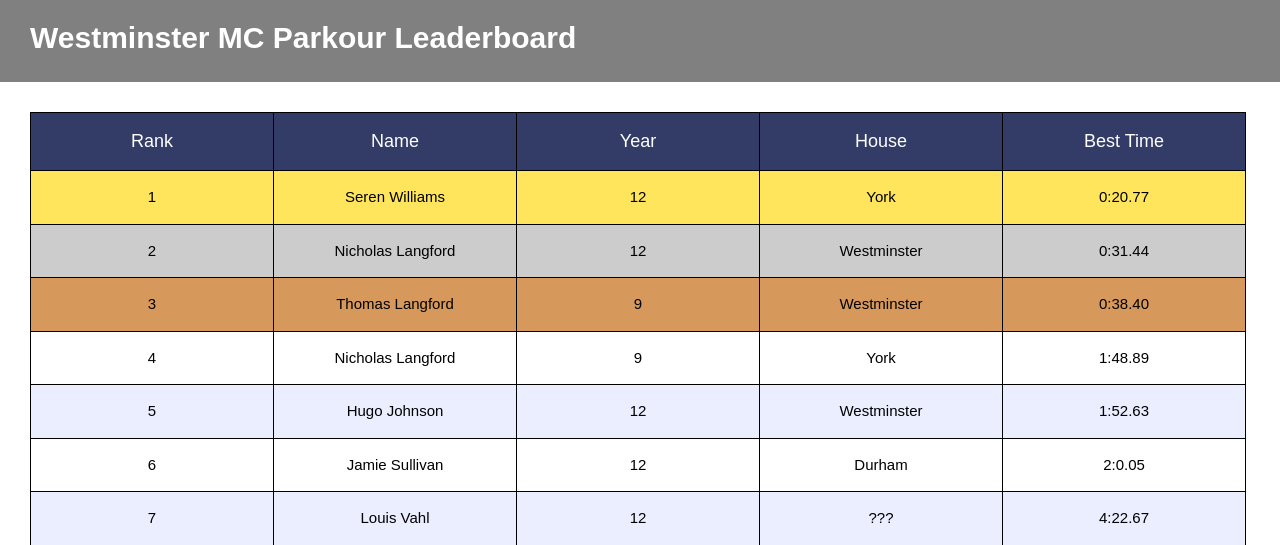
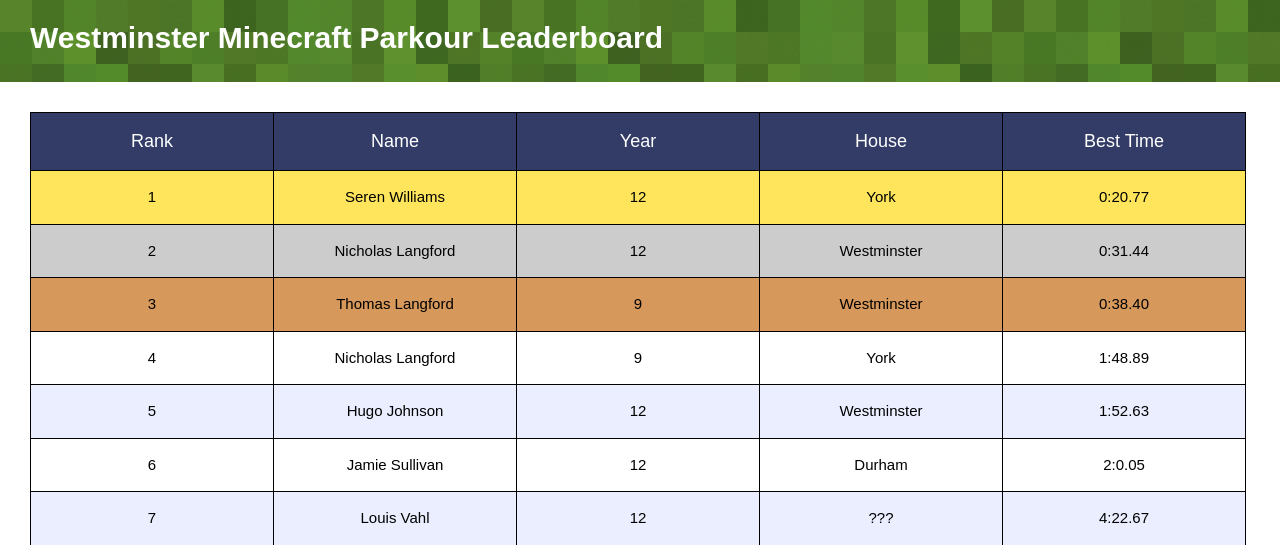
Before and after one commit to scorpiontornado/ParkourLeaderboard, a Flask app: page / in a window 1280 px wide. Shown: the top 545 px of the page. Run offline with Flask 2, Linux system fonts and the light colour scheme.

Commit message:
Added tiling grass texture as the background to the heading

```diff
--- a/static/css/main.css
+++ b/static/css/main.css
@@ -19,7 +19,7 @@
 /* https://stackoverflow.com/questions/29578633/how-do-i-place-a-button-next-to-a-heading/29578663 */
 
 #h {
-  background-color: grey;
+  /* background-color: grey; */
   color: white;
   width: 100%;
   height: 52px;
@@ -28,6 +28,9 @@
   padding-left: 30px;
   padding-top: 15px;
   padding-bottom: 15px;
+
+  background-image:url('/static/images/grass.jpg');
+  background-repeat:repeat;
 }
 
 /*
--- a/templates/home.html
+++ b/templates/home.html
@@ -11,7 +11,7 @@
   </head>
   <body>
     <div id="h">
-      <h1>Westminster MC Parkour Leaderboard</h1>
+      <h1>Westminster Minecraft Parkour Leaderboard</h1>
     </div>
 
     <table border = 1>
```
Also changed, not shown: static/images/grass.jpg (added).
